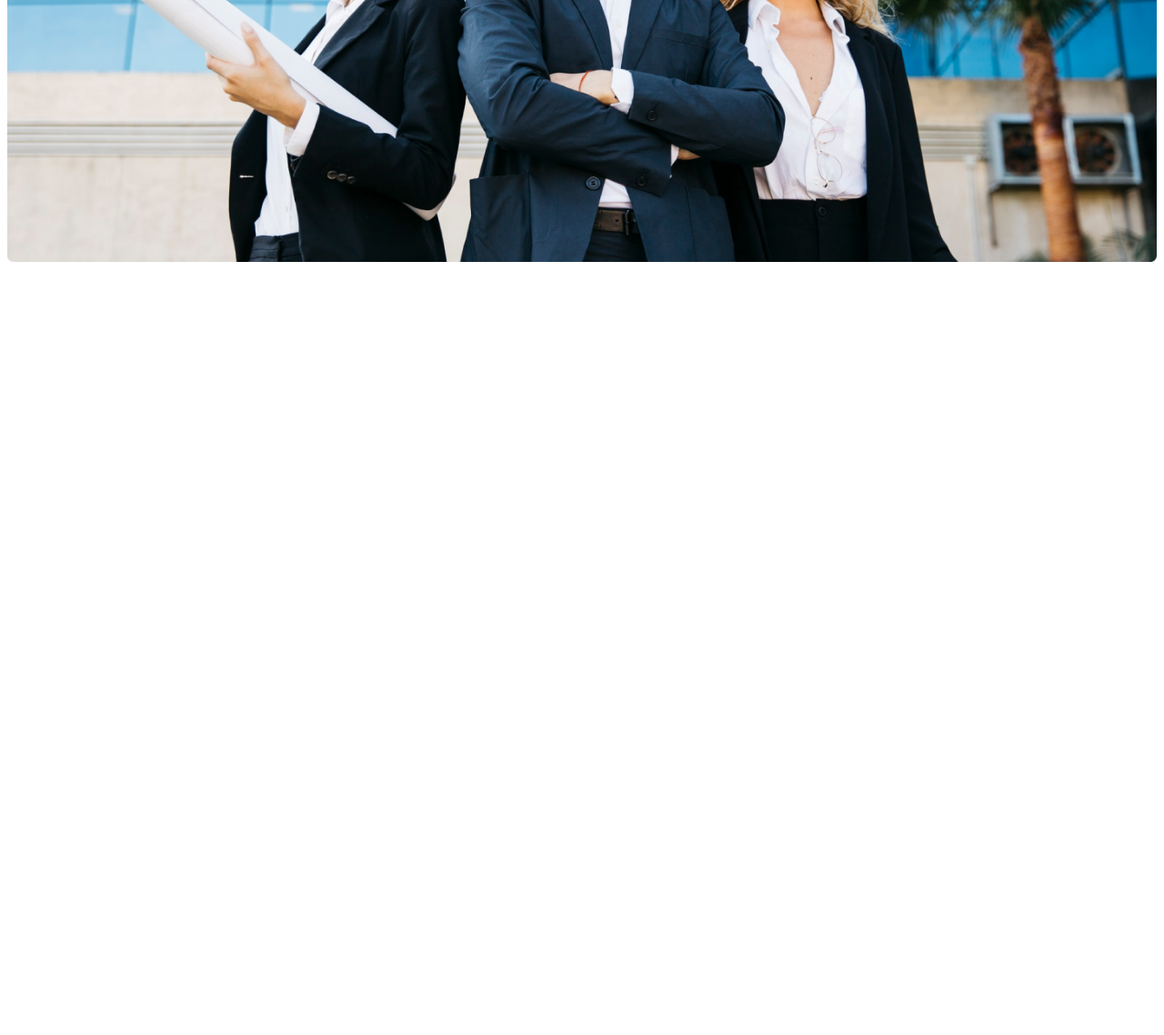
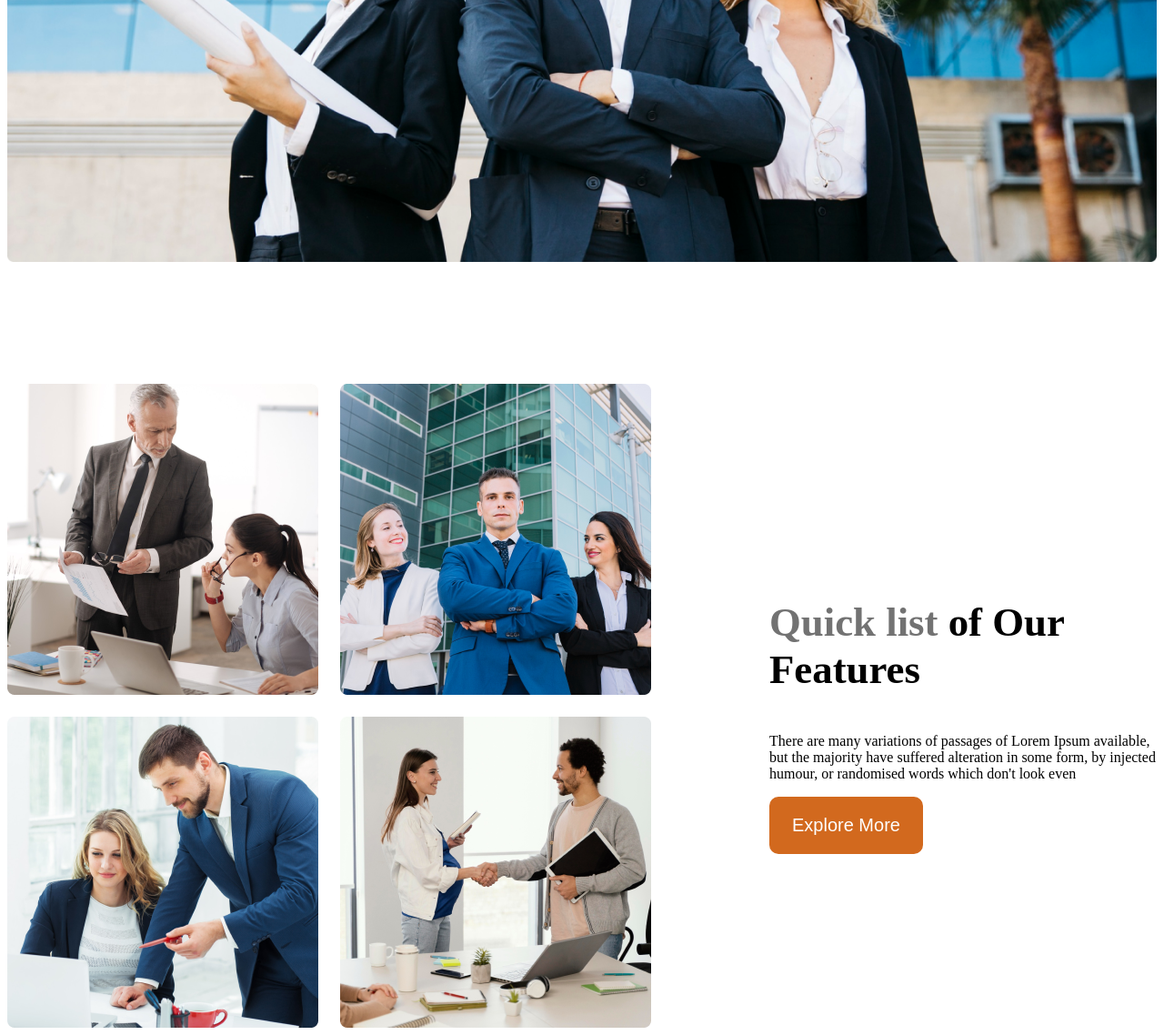
Before and after one commit to Jahangirzihad/w3-architects-website, a plain HTML site: page index.html in a window 1280 px wide. Shown: the part 884-2022 px from the top of the page at 91% size. Before the commit the page ends 1184 px from the top, so only its background shows below. Drawn offline with Linux system fonts and the light colour scheme.

Commit message:
my responsive website

```diff
--- a/index.html
+++ b/index.html
@@ -30,5 +30,29 @@
         <img class="banner-image" src="images/banner.png" alt="">
 
     </div>
+
+    <main>
+
+        <section class="teams display-flex">
+
+<div class="team-image-container">
+
+<img src="images/team1.png" alt="">
+<img src="images/team2.png" alt="">
+<img src="images/team3.png" alt="">
+<img src="images/team4.png" alt="">
+
+
+</div>
+
+<div class="our-features">
+    <h3 class="featur-title"> <span id="quick-list " class="text-light-gray"> Quick list</span> <span>of Our</span> <span>Features</span></h3>
+
+ <p class="features-description"> There are many variations of passages of Lorem Ipsum available, but the majority have suffered alteration in some form, by injected humour, or randomised words which don't look even</p>
+ <button class="btn-primary">Explore More</button>
+</div>
+
+        </section>
+    </main>
 </body>
 </html>
--- a/styles/architects.css
+++ b/styles/architects.css
@@ -4,6 +4,10 @@
   font-optical-sizing: auto;
   font-weight: 400px;
   font-style: normal;
+}
+
+.text-light-gray{
+  color: #727272;
 }
 
 /* shared styles */
@@ -61,6 +65,40 @@ margin-right: 30px;
 
 }
 
+main{
+  max-width: 1440px;
+  margin: 0 auto;
+}
+main > section{
+  margin-top: 130px;
+
+}
+
+/* Teams & feature related styles */
+
+.teams{
+  align-items: center;
+}
+.team-image-container{
+  display: grid;
+  grid-template-columns: repeat(2, 1fr);
+  gap: 24px;
+}
+.our-features{
+  margin-left: 130px;
+  max-width: 530px;
+}
+
+#quick-list{
+  font-weight: 500px;
+}
+
+.featur-title{
+  font-size: 2.8rem;
+  font-weight: 700px;
+}
+
+
 /* Responsive median query */
 
 @media screen and ( max-width: 576px) {
```
